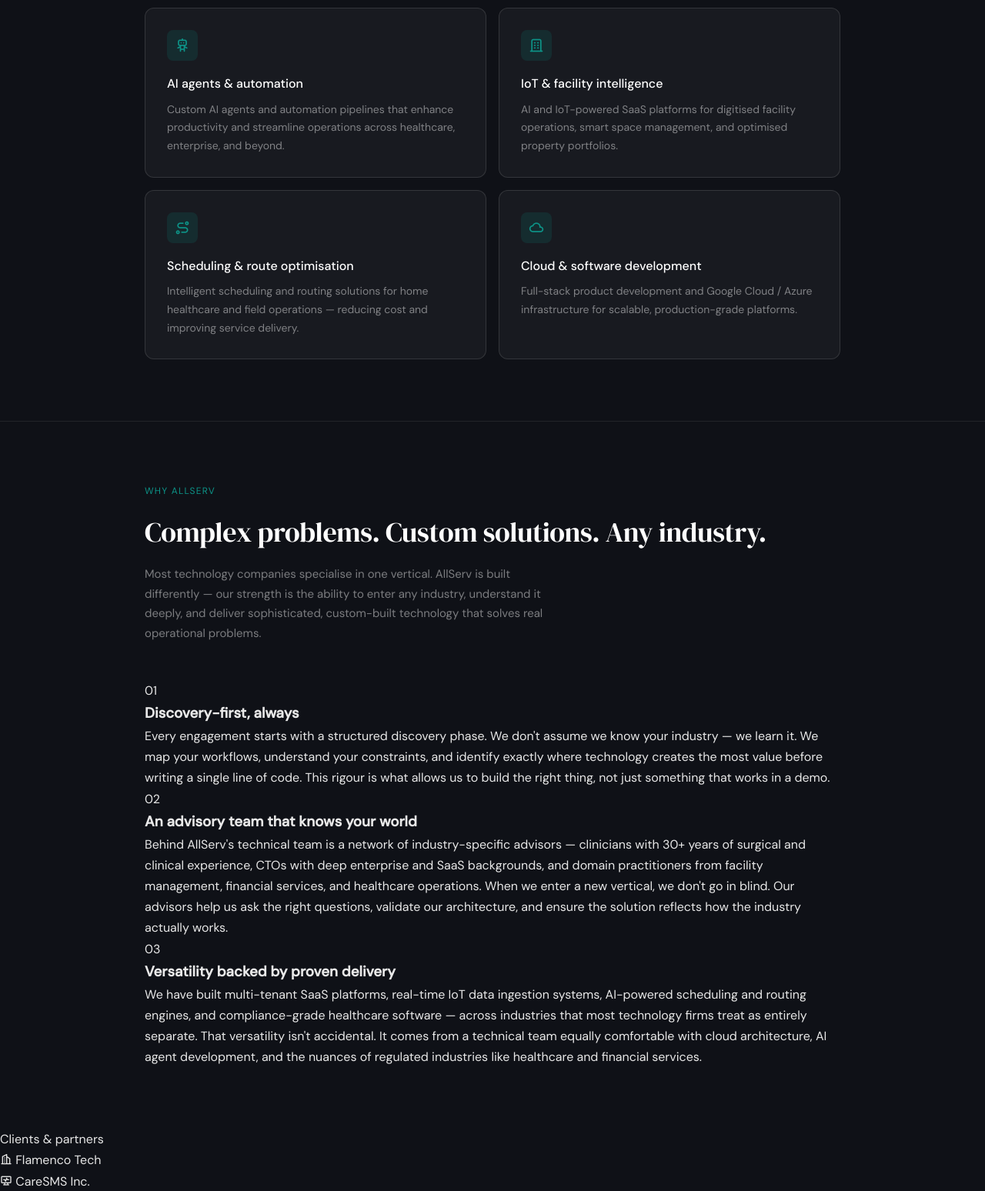
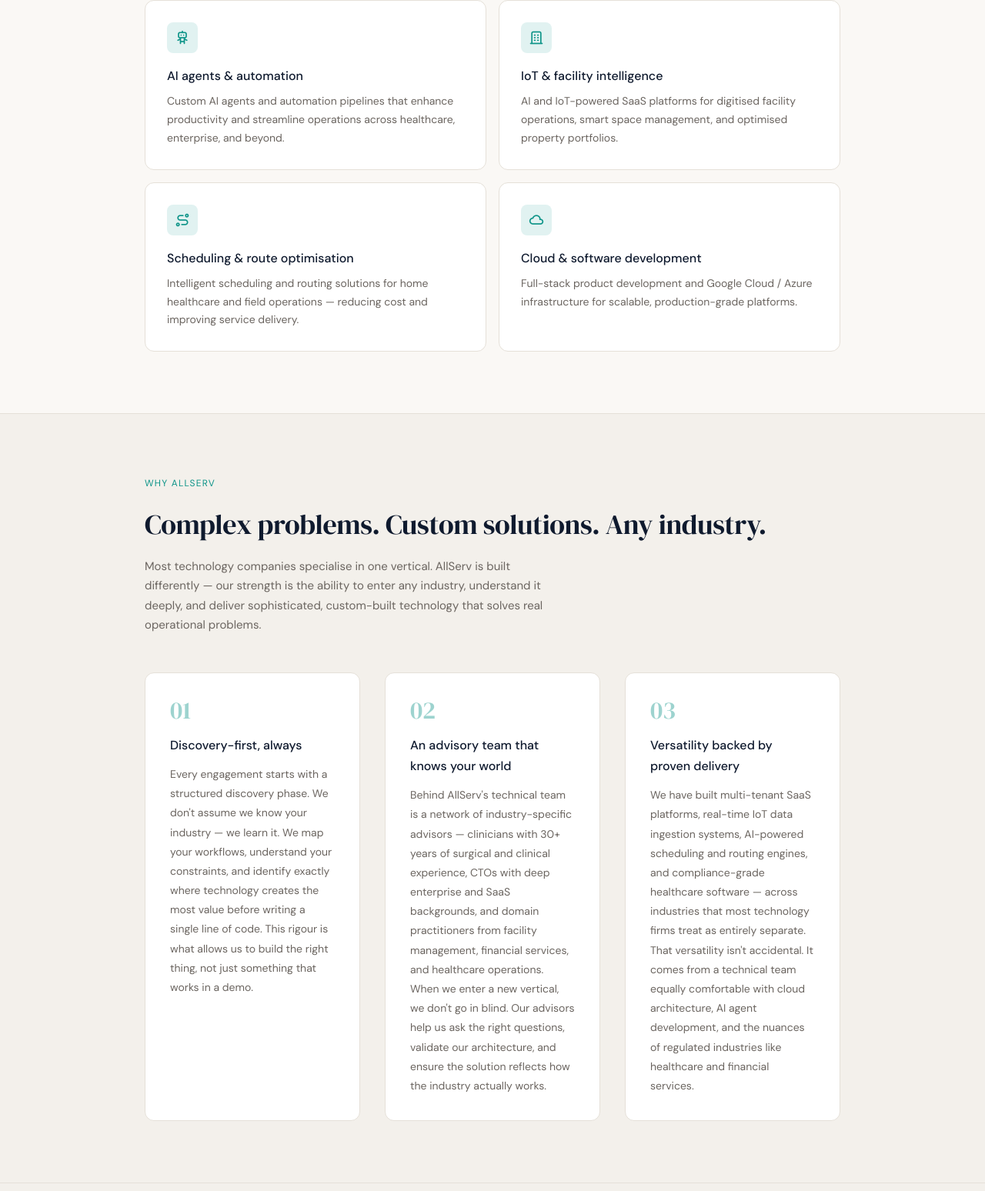
Before and after one commit to AllServ-Technologies/allservind.com, a plain HTML site: page index.html in a window 1280 px wide. Shown: the part 1009-2557 px from the top of the page at 77% size. Drawn offline with Linux system fonts and the light colour scheme.

Commit message:
Update style.css
Updated style

```diff
--- a/css/style.css
+++ b/css/style.css
@@ -4,15 +4,17 @@
 
 :root {
   --teal: #0D9488;
-  --teal-dim: rgba(13,148,136,0.15);
-  --teal-border: rgba(13,148,136,0.3);
-  --bg: #0f1117;
-  --bg-card: rgba(255,255,255,0.04);
-  --border: rgba(255,255,255,0.08);
-  --border-md: rgba(255,255,255,0.12);
-  --text: #e8e8e8;
-  --text-muted: rgba(255,255,255,0.45);
-  --text-dim: rgba(255,255,255,0.25);
+  --teal-dim: rgba(13,148,136,0.12);
+  --teal-border: rgba(13,148,136,0.25);
+  --bg: #faf8f5;
+  --bg-card: #fff;
+  --bg-surface: #f3f0eb;
+  --border: #e5e0d8;
+  --border-md: #d8d2c8;
+  --text: #1a1a1a;
+  --text-muted: #6b6560;
+  --text-dim: #9e9890;
+  --navy: #0f1a2e;
   --radius: 8px;
   --radius-lg: 12px;
 }
@@ -40,7 +42,7 @@
   justify-content: space-between;
   align-items: center;
   padding: 16px 48px;
-  background: rgba(15,17,23,0.92);
+  background: rgba(250,248,245,0.92);
   backdrop-filter: blur(12px);
   border-bottom: 0.5px solid var(--border);
 }
@@ -60,26 +62,18 @@
   height: 22px;
 }
 
-.logo-mark span {
-  background: var(--teal);
-  border-radius: 2px;
-}
-
+.logo-mark span { background: var(--teal); border-radius: 2px; }
 .logo-mark span:nth-child(2),
-.logo-mark span:nth-child(3) { opacity: 0.45; }
+.logo-mark span:nth-child(3) { opacity: 0.4; }
 
 .nav-wordmark {
   font-size: 15px;
   font-weight: 500;
-  color: #fff;
+  color: var(--navy);
   letter-spacing: -0.01em;
 }
 
-.nav-links {
-  display: flex;
-  gap: 32px;
-  list-style: none;
-}
+.nav-links { display: flex; gap: 32px; list-style: none; }
 
 .nav-links a {
   color: var(--text-muted);
@@ -92,7 +86,7 @@
 .nav-links a.active { color: var(--teal); }
 
 .nav-cta {
-  background: var(--teal);
+  background: var(--navy) !important;
   color: #fff !important;
   padding: 8px 18px;
   border-radius: var(--radius);
@@ -100,7 +94,7 @@
   transition: opacity 0.2s !important;
 }
 
-.nav-cta:hover { opacity: 0.85; color: #fff !important; text-decoration: none !important; }
+.nav-cta:hover { opacity: 0.85; text-decoration: none !important; }
 
 /* HERO */
 .hero {
@@ -112,30 +106,24 @@
 
 .hero-tag {
   display: inline-block;
-  background: var(--teal-dim);
-  color: var(--teal);
-  font-size: 12px;
-  padding: 5px 14px;
-  border-radius: 20px;
-  margin-bottom: 24px;
-  border: 0.5px solid var(--teal-border);
-  letter-spacing: 0.02em;
+  font-size: 13px;
+  color: var(--text-muted);
+  font-style: italic;
+  margin-bottom: 20px;
+  letter-spacing: 0.01em;
 }
 
 .hero h1 {
   font-family: 'DM Serif Display', serif;
   font-size: 52px;
   font-weight: 400;
-  color: #fff;
+  color: var(--navy);
   line-height: 1.15;
   margin-bottom: 20px;
   letter-spacing: -0.02em;
 }
 
-.hero h1 em {
-  font-style: italic;
-  color: var(--teal);
-}
+.hero h1 em { font-style: italic; color: var(--teal); }
 
 .hero p {
   font-size: 17px;
@@ -145,14 +133,10 @@
   line-height: 1.7;
 }
 
-.hero-btns {
-  display: flex;
-  gap: 12px;
-  justify-content: center;
-}
+.hero-btns { display: flex; gap: 12px; justify-content: center; }
 
 .btn-primary {
-  background: var(--teal);
+  background: var(--navy);
   color: #fff;
   border: none;
   padding: 12px 28px;
@@ -181,22 +165,18 @@
   display: inline-block;
 }
 
-.btn-outline:hover { border-color: rgba(255,255,255,0.3); text-decoration: none; color: var(--text); }
+.btn-outline:hover { border-color: var(--text-muted); text-decoration: none; color: var(--text); }
 
 /* STATS BAR */
 .stats-bar {
   display: grid;
   grid-template-columns: repeat(3, 1fr);
+  background: var(--bg-surface);
   border-top: 0.5px solid var(--border);
   border-bottom: 0.5px solid var(--border);
 }
 
-.stat {
-  padding: 32px 24px;
-  text-align: center;
-  border-right: 0.5px solid var(--border);
-}
-
+.stat { padding: 32px 24px; text-align: center; border-right: 0.5px solid var(--border); }
 .stat:last-child { border-right: none; }
 
 .stat-num {
@@ -207,10 +187,7 @@
   margin-bottom: 6px;
 }
 
-.stat-label {
-  font-size: 13px;
-  color: var(--text-muted);
-}
+.stat-label { font-size: 13px; color: var(--text-muted); }
 
 /* SECTIONS */
 .section {
@@ -219,9 +196,7 @@
   margin: 0 auto;
 }
 
-.section + .section {
-  border-top: 0.5px solid var(--border);
-}
+.section + .section { border-top: 0.5px solid var(--border); }
 
 .section-eyebrow {
   font-size: 12px;
@@ -235,7 +210,7 @@
   font-family: 'DM Serif Display', serif;
   font-size: 36px;
   font-weight: 400;
-  color: #fff;
+  color: var(--navy);
   margin-bottom: 12px;
   letter-spacing: -0.01em;
 }
@@ -249,18 +224,14 @@
 }
 
 /* SERVICES GRID */
-.services-grid {
-  display: grid;
-  grid-template-columns: repeat(2, 1fr);
-  gap: 16px;
-}
+.services-grid { display: grid; grid-template-columns: repeat(2, 1fr); gap: 16px; }
 
 .service-card {
   background: var(--bg-card);
-  border: 0.5px solid var(--border-md);
+  border: 0.5px solid var(--border);
   border-radius: var(--radius-lg);
   padding: 28px;
-  transition: border-color 0.2s;
+  transition: border-color 0.2s, box-shadow 0.2s;
 }
 
 .service-card:hover { border-color: var(--teal-border); }
@@ -278,60 +249,106 @@
   font-size: 20px;
 }
 
-.service-card h3 {
-  font-size: 16px;
-  font-weight: 500;
-  color: #fff;
-  margin-bottom: 8px;
-}
-
-.service-card p {
-  font-size: 14px;
-  color: var(--text-muted);
-  line-height: 1.7;
-}
+.service-card h3 { font-size: 16px; font-weight: 500; color: var(--navy); margin-bottom: 8px; }
+.service-card p { font-size: 14px; color: var(--text-muted); line-height: 1.7; }
 
 /* ABOUT */
-.about-grid {
-  display: grid;
-  grid-template-columns: 1fr 1fr;
-  gap: 64px;
-  align-items: start;
-}
-
-.about-text p {
-  font-size: 15px;
-  color: var(--text-muted);
-  line-height: 1.8;
-  margin-bottom: 16px;
-}
-
+.about-grid { display: grid; grid-template-columns: 1fr 1fr; gap: 64px; align-items: start; }
+.about-text p { font-size: 15px; color: var(--text-muted); line-height: 1.8; margin-bottom: 16px; }
 .badges { display: flex; flex-wrap: wrap; gap: 8px; margin-top: 8px; }
 
 .badge {
   display: inline-block;
-  background: var(--teal-dim);
-  border: 0.5px solid var(--teal-border);
-  color: var(--teal);
+  background: var(--bg-surface);
+  border: 0.5px solid var(--border);
+  color: var(--text-muted);
   font-size: 12px;
   padding: 4px 12px;
   border-radius: 20px;
 }
 
-/* CONTACT */
-.contact-grid {
+/* WHY SECTION */
+.why-grid {
   display: grid;
-  grid-template-columns: 1fr 1.5fr;
-  gap: 64px;
-  align-items: start;
+  grid-template-columns: repeat(3, 1fr);
+  gap: 32px;
+  margin-top: 48px;
 }
 
-.contact-info p {
+.why-card {
+  background: var(--bg-card);
+  border: 0.5px solid var(--border);
+  border-radius: var(--radius-lg);
+  padding: 32px;
+}
+
+.why-num {
+  font-family: 'DM Serif Display', serif;
+  font-size: 32px;
+  color: var(--teal);
+  opacity: 0.4;
+  margin-bottom: 16px;
+  line-height: 1;
+}
+
+.why-card h3 {
+  font-size: 16px;
+  font-weight: 500;
+  color: var(--navy);
+  margin-bottom: 12px;
+}
+
+.why-card p {
   font-size: 14px;
   color: var(--text-muted);
   line-height: 1.8;
+}
+
+@media (max-width: 768px) {
+  .why-grid { grid-template-columns: 1fr; gap: 16px; }
+}
+
+/* CLIENTS STRIP */
+.clients-strip {
+  background: var(--bg-surface);
+  border-top: 0.5px solid var(--border);
+  padding: 32px 48px;
+  text-align: center;
+}
+
+.clients-strip-label {
+  font-size: 11px;
+  color: var(--text-dim);
+  text-transform: uppercase;
+  letter-spacing: 0.1em;
   margin-bottom: 24px;
 }
+
+.clients-logos {
+  display: flex;
+  justify-content: center;
+  align-items: center;
+  gap: 48px;
+  flex-wrap: wrap;
+}
+
+.client-logo {
+  display: flex;
+  align-items: center;
+  gap: 8px;
+  color: var(--text-muted);
+  font-size: 14px;
+  font-weight: 500;
+  opacity: 0.6;
+  transition: opacity 0.2s;
+}
+
+.client-logo:hover { opacity: 1; }
+.client-logo i { font-size: 20px; }
+
+/* CONTACT */
+.contact-grid { display: grid; grid-template-columns: 1fr 1.5fr; gap: 64px; align-items: start; }
+.contact-info p { font-size: 14px; color: var(--text-muted); line-height: 1.8; margin-bottom: 24px; }
 
 .contact-detail {
   display: flex;
@@ -345,19 +362,13 @@
 .contact-detail i { color: var(--teal); font-size: 18px; }
 
 .contact-form { display: flex; flex-direction: column; gap: 16px; }
-
 .form-row { display: grid; grid-template-columns: 1fr 1fr; gap: 16px; }
-
 .form-field { display: flex; flex-direction: column; gap: 6px; }
-
-.form-field label {
-  font-size: 13px;
-  color: var(--text-muted);
-}
+.form-field label { font-size: 13px; color: var(--text-muted); }
 
 .form-field input,
 .form-field textarea {
-  background: rgba(255,255,255,0.05);
+  background: #fff;
   border: 0.5px solid var(--border-md);
   border-radius: var(--radius);
   padding: 10px 14px;
@@ -369,11 +380,7 @@
 }
 
 .form-field input:focus,
-.form-field textarea:focus {
-  outline: none;
-  border-color: var(--teal);
-}
-
+.form-field textarea:focus { outline: none; border-color: var(--teal); }
 .form-field textarea { height: 120px; }
 
 /* FOOTER */
@@ -383,11 +390,13 @@
   display: flex;
   justify-content: space-between;
   align-items: center;
+  background: var(--bg);
 }
 
 .footer-left { display: flex; align-items: center; gap: 10px; }
 .footer-copy { font-size: 13px; color: var(--text-dim); }
 .footer-tagline { font-size: 13px; color: var(--text-dim); font-style: italic; }
+.footer-partner { font-size: 12px; color: var(--text-dim); }
 
 /* RESPONSIVE */
 @media (max-width: 768px) {
@@ -400,5 +409,7 @@
   .about-grid { grid-template-columns: 1fr; gap: 32px; }
   .contact-grid { grid-template-columns: 1fr; gap: 32px; }
   .form-row { grid-template-columns: 1fr; }
-  footer { flex-direction: column; gap: 8px; text-align: center; }
+  .clients-logos { gap: 28px; }
+  .clients-strip { padding: 28px 20px; }
+  footer { flex-direction: column; gap: 8px; text-align: center; padding: 24px 20px; }
 }
```
